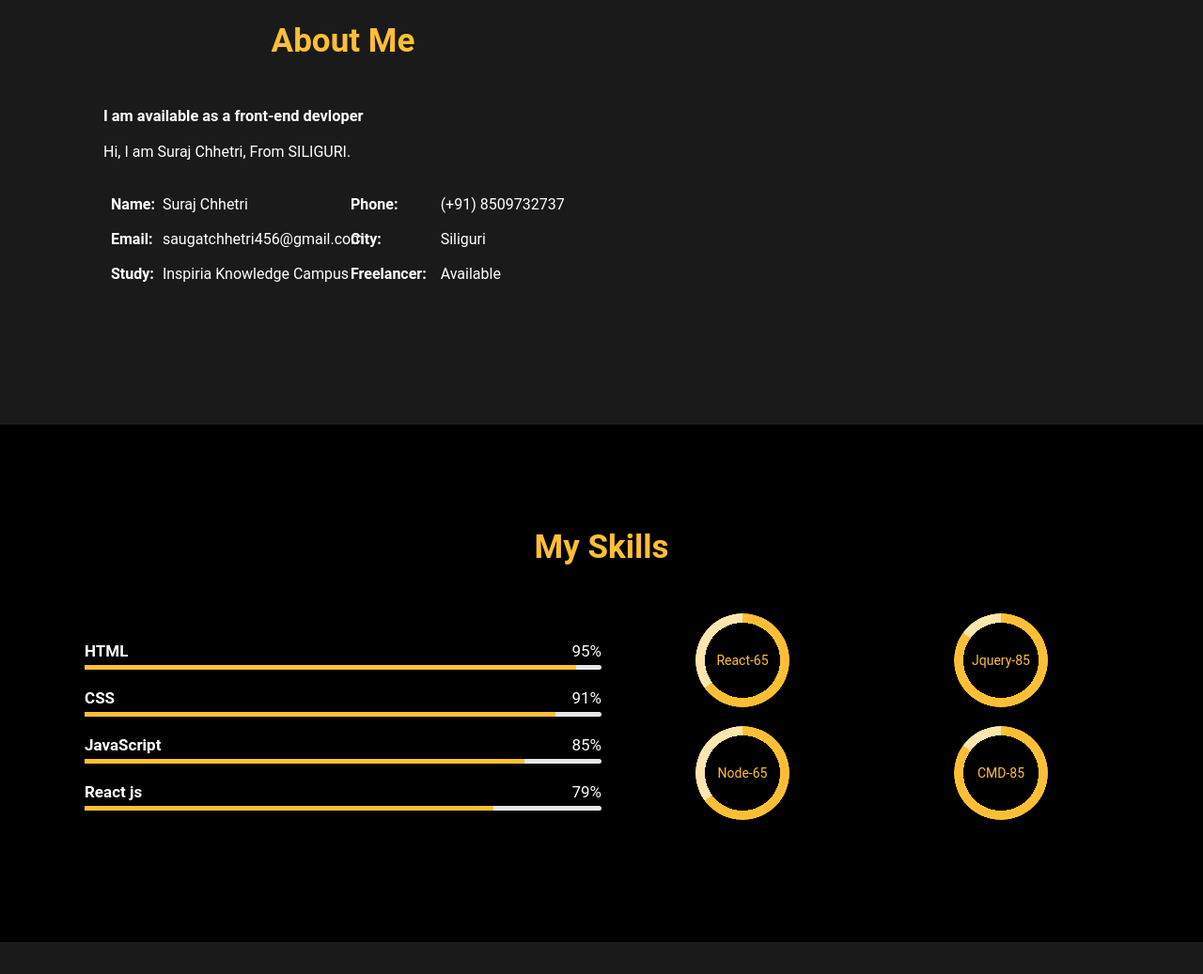
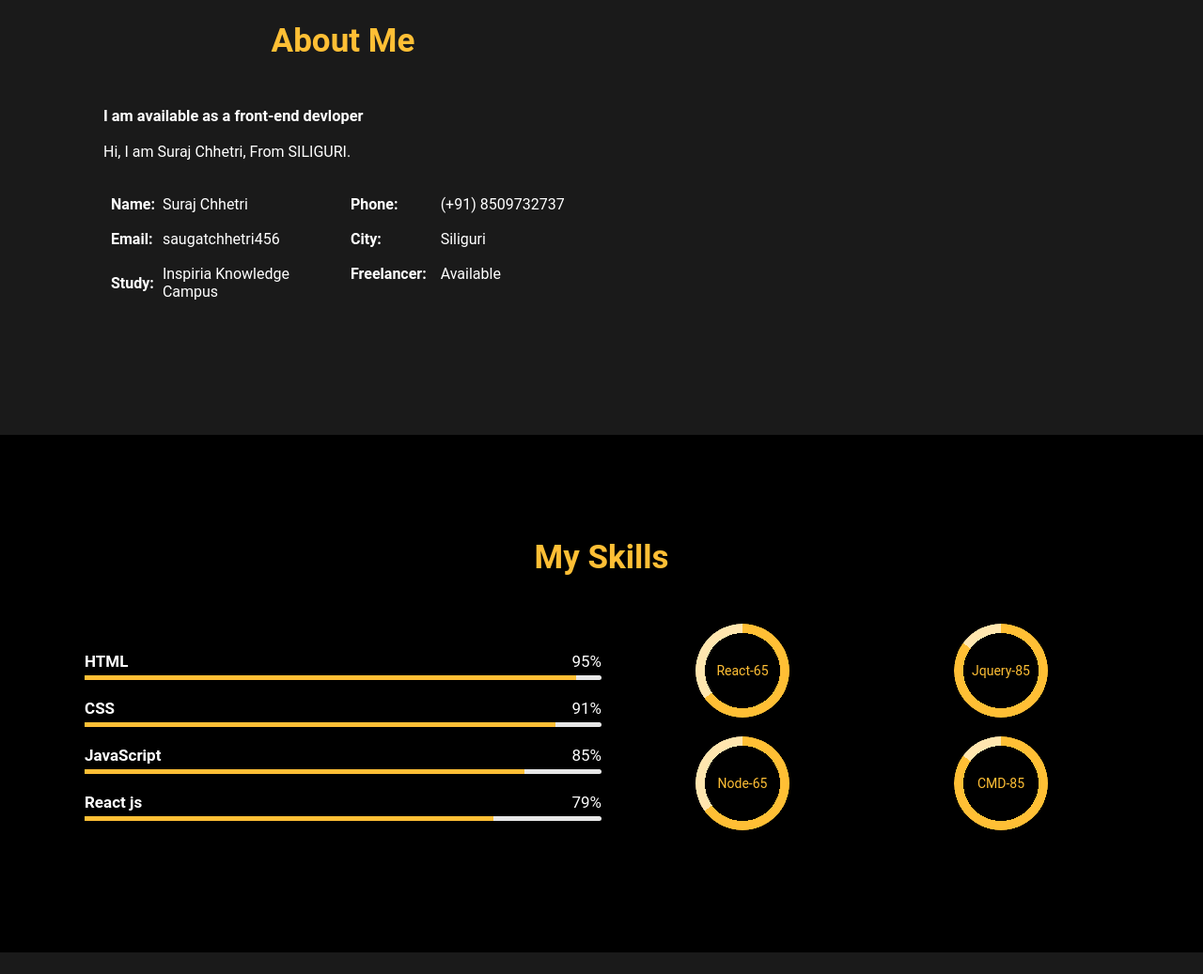
Before and after one commit to Surajchhetri012/Portfolio, a plain HTML site: page index.html in a window 1280 px wide. Shown: the part 907-1944 px from the top of the page at 94% size. Drawn offline with Linux system fonts and the light colour scheme.

Commit message:
Update index.html

```diff
--- a/index.html
+++ b/index.html
@@ -73,7 +73,7 @@
               </tr>
               <tr>
                 <th>Email:</th>
-                <td> saugatchhetri456@gmail.com</td>
+                <td> saugatchhetri456</td>
               </tr>
               <tr>
                 <th>Study:</th>
```
